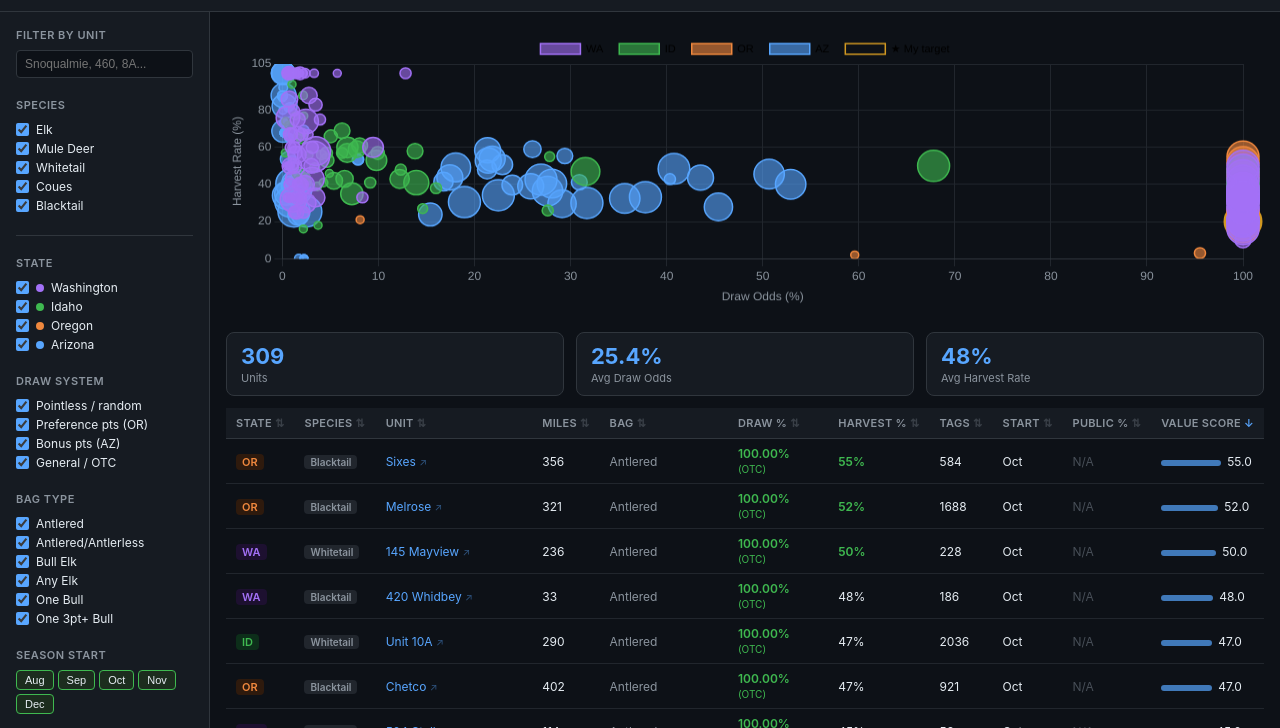
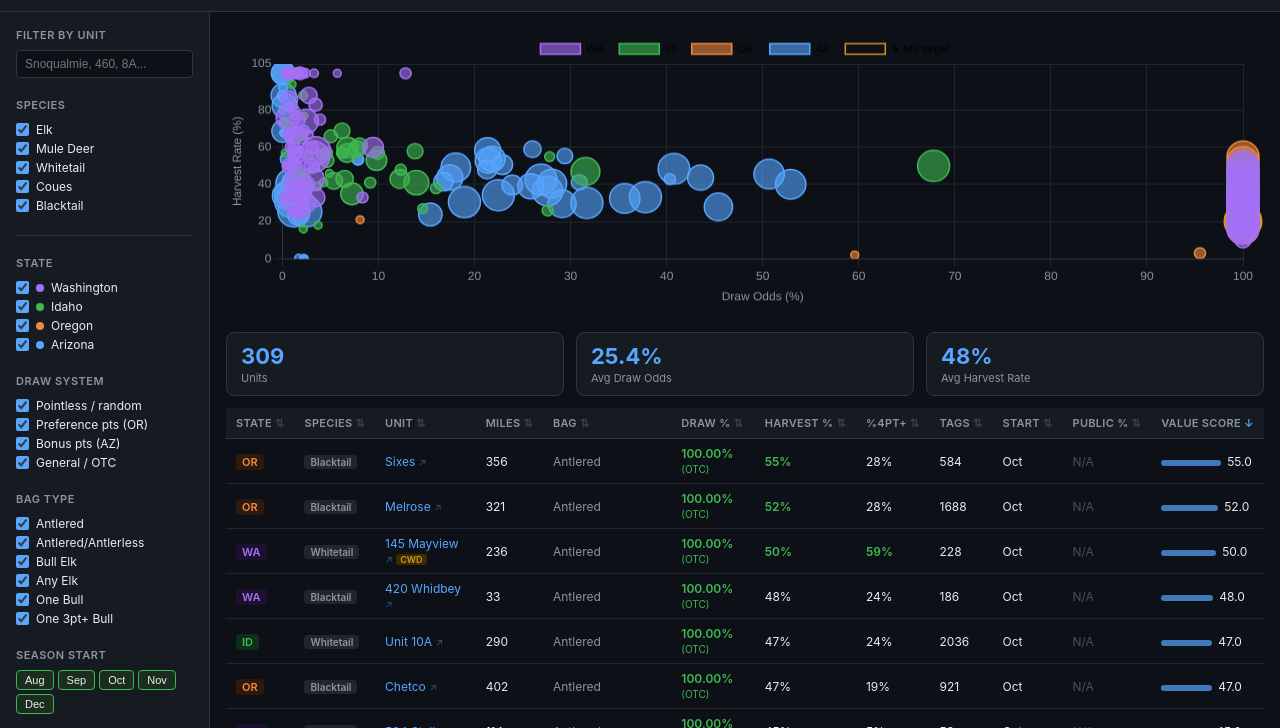
Before and after one commit to jimbodini19/hunting-draw-odds, a plain HTML site: page index.html in a window 1280 px wide. Shown: the part 72-800 px from the top of the page. Drawn offline with nearby package versions, Linux system fonts and the light colour scheme.

Commit message:
Add %4pt+ buck-quality column, CWD flags, and 460 access note

```diff
--- a/index.html
+++ b/index.html
@@ -175,6 +175,7 @@
             <th data-col="bag" class="sort-icon">Bag</th>
             <th data-col="drawOdds" class="sort-icon">Draw %</th>
             <th data-col="harvestRate" class="sort-icon">Harvest %</th>
+            <th data-col="bq" class="sort-icon" title="% mature bucks (antler class). WA/OR = 4pt+; ID whitetail = 5pt+. State harvest data.">%4pt+</th>
             <th data-col="tags" class="sort-icon">Tags</th>
             <th data-col="month" class="sort-icon">Start</th>
             <th data-col="pub" class="sort-icon">Public %</th>
@@ -521,6 +522,35 @@ const STATE_COLORS = { ID: '#3fb950', OR: '#f0883e', AZ: '#58a6ff', WA: '#a371f7
 const SPECIES_LABELS = { ELK: 'Elk', MULE: 'Mule Deer', WHITETAIL: 'Whitetail', COUES: 'Coues', BLACKTAIL: 'Blacktail' };
 // Jimbo's planned hunts this year — highlighted in table + chart. Key = "STATE|unit".
 const TARGETS = { "WA|460 Snoqualmie": "2026 WA target" };
+
+// % mature bucks (antler-class share). WA & OR = 4-point-plus (Western count); ID whitetail = 5-point-plus total.
+// Sources: WDFW 2024 modern-firearm point breakdown, IDFG 2025 %5+Pts, ODFW 2024 General Western Deer point columns.
+const BUCK_QUALITY = {
+  "WA|407 North Sound":20,"WA|420 Whidbey":24,"WA|437 Sauk":14,"WA|448 Stillaguamish":12,"WA|454 Issaquah":23,
+  "WA|460 Snoqualmie":25,"WA|466 Stampede":40,"WA|501 Lincoln":6,"WA|504 Stella":5,"WA|505 Mossyrock":15,
+  "WA|506 Willapa Hills":8,"WA|520 Winston":9,"WA|564 Battle Ground":15,"WA|568 Washougal":12,
+  "WA|101 Sherman":41,"WA|105 Kelly Hill":56,"WA|108 Douglas":42,"WA|111 Aladdin":31,"WA|113 Selkirk":51,
+  "WA|117 49 Degrees North":40,"WA|121 Huckleberry":41,"WA|124 Mt Spokane":59,"WA|139 Steptoe":66,
+  "WA|145 Mayview":59,"WA|149 Prescott":63,
+  "ID|Unit 1":21,"ID|Unit 2":18,"ID|Unit 3":20,"ID|Unit 5":18,"ID|Unit 6":21,"ID|Unit 8":28,"ID|Unit 8A":23,
+  "ID|Unit 10A":24,"ID|Unit 11":22,
+  "OR|Scappoose":14,"OR|Saddle Mountain":9,"OR|Trask":17,"OR|Wilson":10,"OR|Willamette":22,"OR|Santiam":25,
+  "OR|Mckenzie":24,"OR|Stott Mountain":15,"OR|Melrose":28,"OR|Sixes":28,"OR|Chetco":19,"OR|Dixon":27
+};
+// CWD: units with mandatory testing / carcass-transport rules (2025).
+const CWD = {
+  "WA|101 Sherman":"WA Eastern Region: mandatory CWD testing + carcass transport rules","WA|105 Kelly Hill":"WA Eastern Region: mandatory CWD testing + carcass transport rules",
+  "WA|108 Douglas":"WA Eastern Region: mandatory CWD testing + carcass transport rules","WA|111 Aladdin":"WA Eastern Region: mandatory CWD testing + carcass transport rules",
+  "WA|113 Selkirk":"WA Eastern Region: mandatory CWD testing + carcass transport rules","WA|117 49 Degrees North":"WA Eastern Region: mandatory CWD testing + carcass transport rules",
+  "WA|121 Huckleberry":"WA Eastern Region: mandatory CWD testing + carcass transport rules","WA|124 Mt Spokane":"WA CWD core area (Spokane): mandatory testing + bait/transport rules",
+  "WA|139 Steptoe":"WA Eastern Region: mandatory CWD testing + carcass transport rules","WA|145 Mayview":"WA Eastern Region: mandatory CWD testing + carcass transport rules",
+  "WA|149 Prescott":"WA Eastern Region: mandatory CWD testing + carcass transport rules",
+  "ID|Unit 1":"ID CWD management zone (Unit 1): mandatory testing, CWD detected 2024"
+};
+// Access caveats surfaced on specific units.
+const ACCESS_NOTES = {
+  "WA|460 Snoqualmie":"2026: no Campbell Global motorized permit (missed window) - public NF / walk-in access only this year; gated low cuts are a next-year play."
+};
 const BAG_LABELS = { AE:'Antlered', AA:'Antlered/Antlerless', AY:'Any', BE:'Bull Elk', OB:'One Bull', '3P':'One 3pt+ Bull' };
 const MONTH_NAMES = { 8:'Aug', 9:'Sep', 10:'Oct', 11:'Nov', 12:'Dec' };
 
@@ -610,7 +640,7 @@ function applyFilters() {
   }).map(r => {
     const [state, unit, species, drawOdds, hr, tags, month, pub, bag, ot] = r;
     return { state, unit, species, drawOdds, harvestRate: hr, tags, month, pub, bag, oddsType: ot,
-             score: valueScore(drawOdds, hr), miles: unitMiles(state, unit) };
+             score: valueScore(drawOdds, hr), miles: unitMiles(state, unit), bq: BUCK_QUALITY[state+'|'+unit] ?? null };
   });
 }
 
@@ -722,11 +752,12 @@ function buildTable(data) {
     return `<tr style="${isTarget ? 'background:#1c2d1e;box-shadow:inset 3px 0 0 #d29922' : ''}">
       <td><span class="state-badge state-${d.state}">${d.state}</span></td>
       <td><span class="species-badge">${SPECIES_LABELS[d.species] || d.species}</span></td>
-      <td>${isTarget ? '<span title="'+isTarget+'" style="color:#d29922">★ </span>' : ''}<a href="${unitMapUrl(d)}" target="_blank" rel="noopener noreferrer" style="color:var(--accent);text-decoration:none" title="Show ${d.unit} on map">${d.unit} <span style="opacity:.45;font-size:10px">↗</span></a></td>
+      <td>${isTarget ? '<span title="'+isTarget+'" style="color:#d29922">★ </span>' : ''}<a href="${unitMapUrl(d)}" target="_blank" rel="noopener noreferrer" style="color:var(--accent);text-decoration:none" title="Show ${d.unit} on map">${d.unit} <span style="opacity:.45;font-size:10px">↗</span></a>${CWD[d.state+'|'+d.unit] ? ' <span style="background:#3d2a00;color:#d29922;border-radius:3px;padding:0 4px;font-size:9px;font-weight:600;cursor:help" title="'+CWD[d.state+'|'+d.unit]+'">CWD</span>' : ''}${ACCESS_NOTES[d.state+'|'+d.unit] ? ' <span style="color:#f0883e;cursor:help" title="'+ACCESS_NOTES[d.state+'|'+d.unit]+'">&#9888;</span>' : ''}</td>
       <td>${d.miles!=null ? d.miles.toLocaleString() : '<span class="null-val">N/A</span>'}</td>
       <td style="color:#8b949e">${BAG_LABELS[d.bag] || d.bag}</td>
       <td>${draw}${oddsLabel}</td>
       <td>${hr}</td>
+      <td>${d.bq!=null ? '<span class="'+(d.bq>=30?'highlight':'')+'">'+d.bq+'%</span>' : '<span class="null-val">N/A</span>'}</td>
       <td>${d.tags ?? '<span class="null-val">N/A</span>'}</td>
       <td>${MONTH_NAMES[d.month] || d.month}</td>
       <td>${d.pub != null ? d.pub + '%' : '<span class="null-val">N/A</span>'}</td>
```
